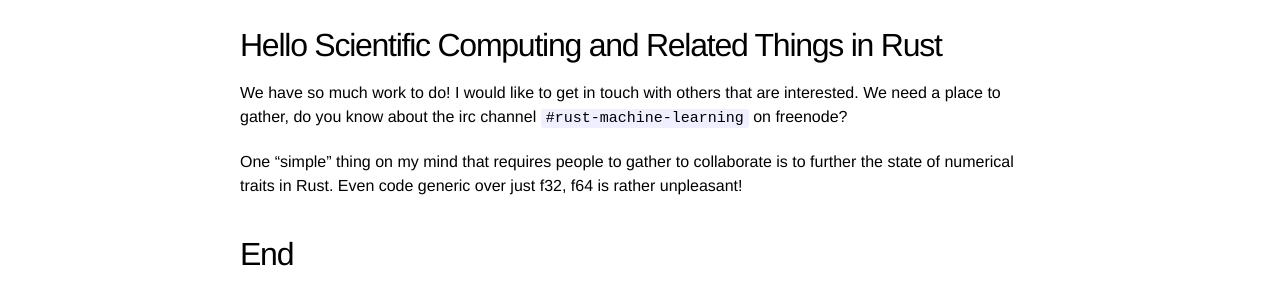
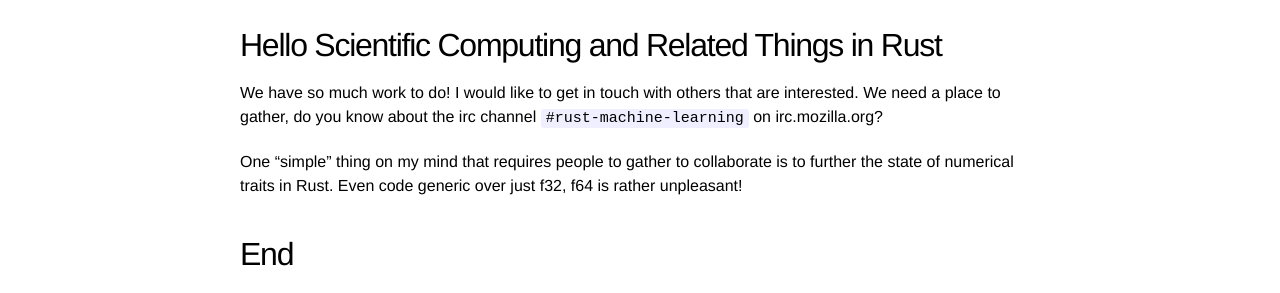
Before and after one commit to bluss/bluss.github.io, a Jekyll site: the page built from _posts/2016-03-28-a-gemmed-rabbit-hole.markdown, in a window 1280 px wide and 900 px high, scrolled down 3950 px. Shown: the part 221-514 px from the top of the window. Built offline with Jekyll 4.4.1, drawn with Linux system fonts in a browser that asks for light colours.

Commit message:
Fix irc server

```diff
--- a/_posts/2016-03-28-a-gemmed-rabbit-hole.markdown
+++ b/_posts/2016-03-28-a-gemmed-rabbit-hole.markdown
@@ -238,7 +238,7 @@ a structure that makes it easy to improve by parallelization or optimization.
 
 We have so much work to do! I would like to get in touch with others
 that are interested. We need a place to gather, do you know about
-the irc channel `#rust-machine-learning` on freenode?
+the irc channel `#rust-machine-learning` on irc.mozilla.org?
 
 One “simple” thing on my mind that requires people to gather to collaborate
 is to further the state of numerical traits in Rust. Even
```
